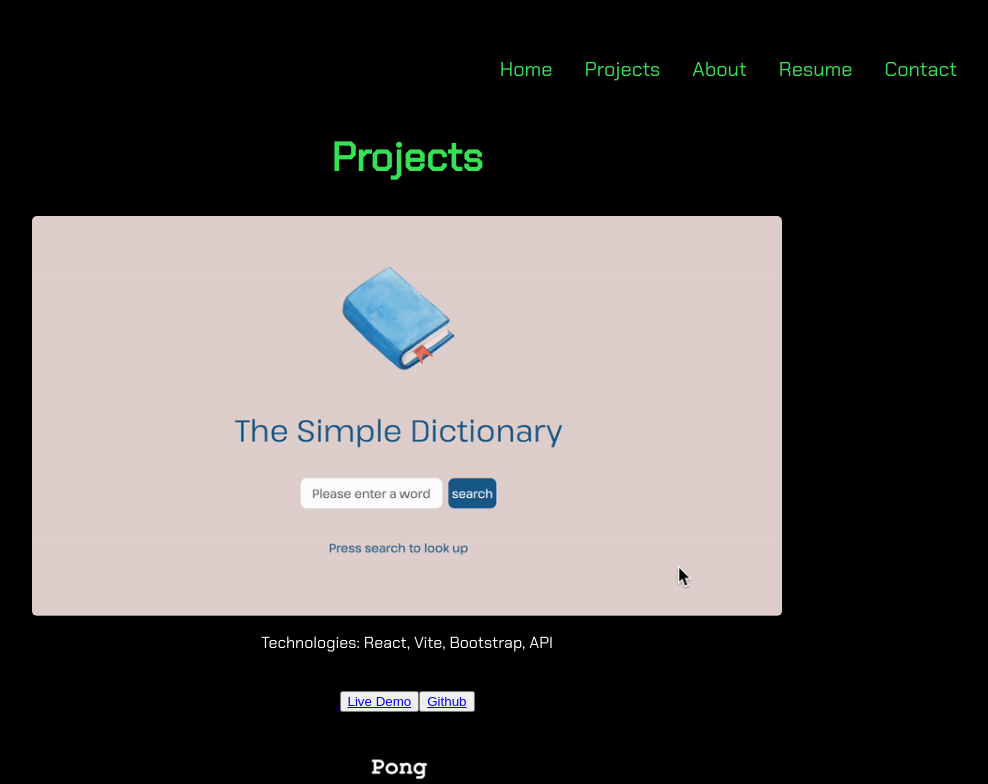
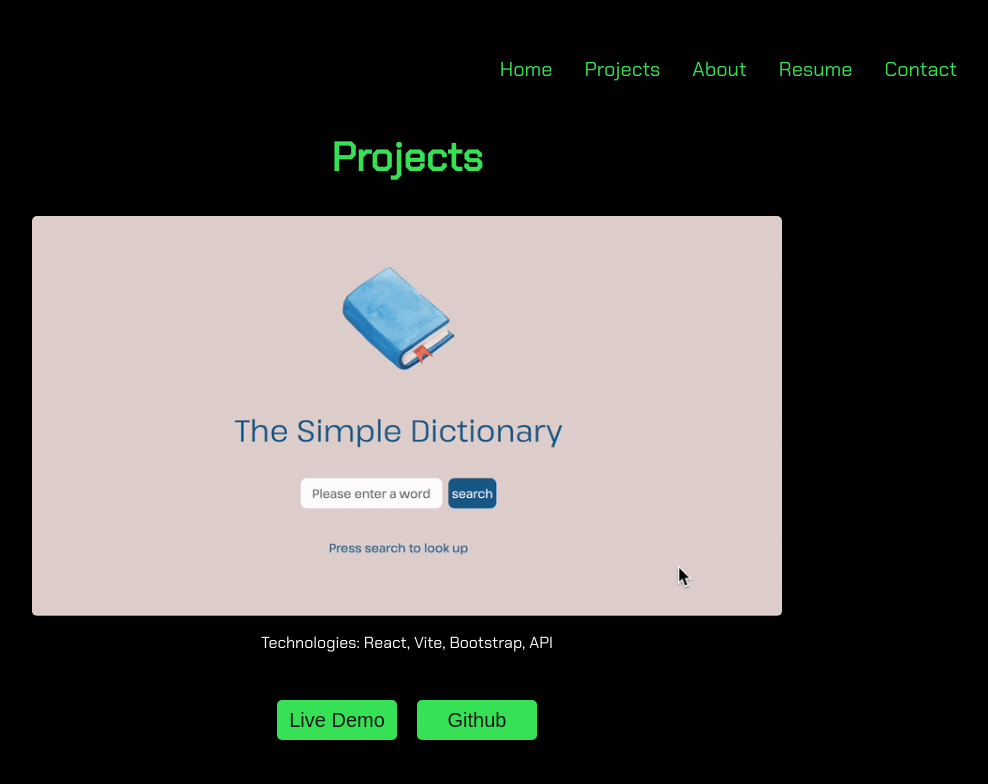
Before and after one commit to imanidev/portfolio-site, a React (Vite) app: page /projects in a window 1280 px wide. Shown: the top 784 px of the page, without its empty margins (233-1221 px from the left). Built offline with nearby package versions, Linux system fonts and the light colour scheme.

Commit message:
added about-btn class

```diff
--- a/src/App.css
+++ b/src/App.css
@@ -23,7 +23,7 @@
 .dict-gif {
   display: flex;
   justify-content: center;
- margin: auto;
+  margin: auto;
   height: 400px;
 
   border-radius: 5px;
@@ -31,9 +31,36 @@
 
 .pong-gif {
   display: flex;
- margin: auto;
+  margin: auto;
   height: 400px;
   border-radius: 5px;
+}
+
+.github-btn,
+.demo-btn {
+  display: inline-block;
+  justify-content: center;
+
+  align-items: center;
+  width: 120px;
+  height: 40px;
+  font-size: 20px;
+  border-radius: 5px;
+  border: none;
+  background-color: rgb(55, 225, 85);
+  color: black;
+  cursor: pointer;
+  margin: 10px;
+}
+
+.github-btn a {
+  color: rgb(26, 25, 25);
+  text-decoration: none;
+}
+
+.demo-btn a {
+  color: rgb(26, 25, 25);
+  text-decoration: none;
 }
 
 .intro-text {
@@ -83,7 +110,7 @@
   justify-content: center;
   align-items: center;
   margin: auto;
-  ;
+  margin-right: 50px;
 }
 
 .socials a {
@@ -106,6 +133,7 @@
   color: rgb(105, 25, 203);
 }
 
+.about-btn,
 .home-btn {
   display: flex;
   justify-content: center;
@@ -122,15 +150,22 @@
   margin-top: 10px;
   transform: translateX(-50%);
   animation: float 3s ease-in-out infinite;
-
 }
 
 .home-btn:hover {
   background-color: rgb(105, 25, 203);
 }
 
+.about-btn:hover {
+  background-color: rgb(105, 25, 203);
+}
 
 .home-btn a {
+  color: rgb(26, 25, 25);
+  text-decoration: none;
+}
+
+.about-btn a {
   color: rgb(26, 25, 25);
   text-decoration: none;
 }
```
